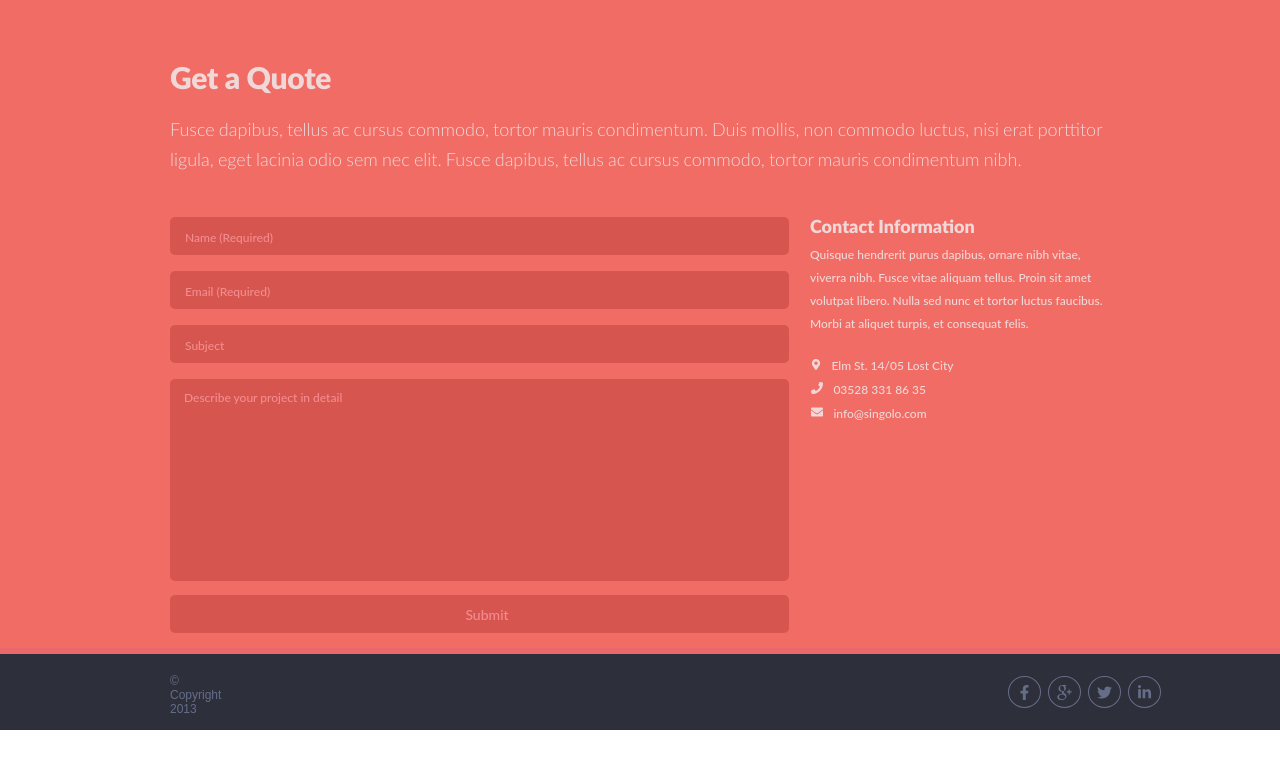
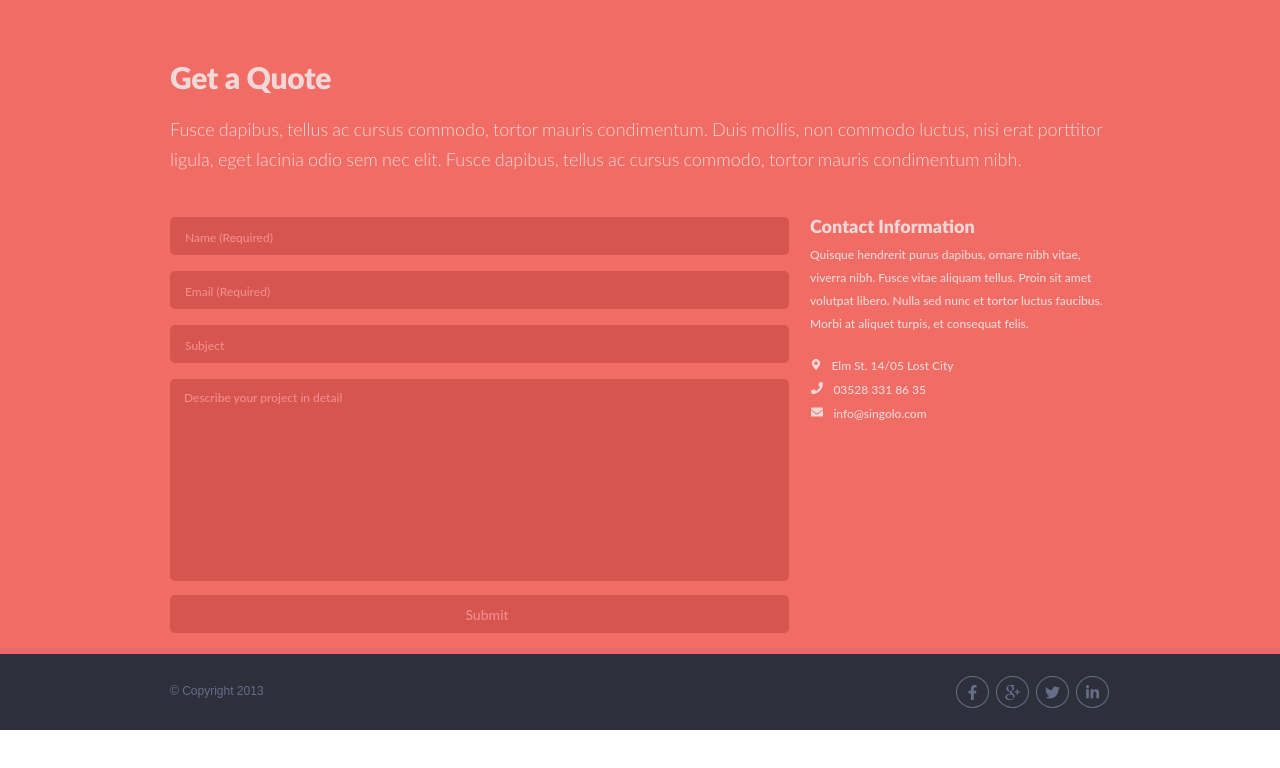
Before and after one commit to m1kadoweb/singolo, a plain HTML site: page singolo3.html in a window 1280 px wide. Drawn offline with Linux system fonts and the light colour scheme; a web font is replaced by a local one.

Commit message:
fix: display footer

```diff
--- a/singolo3.css
+++ b/singolo3.css
@@ -165,14 +165,15 @@ a .description-contacts:hover {
 }
 
 .footer {
+  position: relative;
   height: 76px;
   background: #2d303a;
 }
 
 .about-social {
   display: flex;
-  padding-top: 22px;
-  padding-left: 787px;
+  margin-top: 22px;
+  margin-left: 786px;
 }
 
 .social {
@@ -190,8 +191,10 @@ a .description-contacts:hover {
 }
 
 .copyright {
-  padding-top: 20px;
+  position: absolute;
+  margin-top: 30px;
   color: #666d89;
   font-family: "Loto", sans-serif;
   font-size: 12px;
+  font-weight: 500;
 }
```
